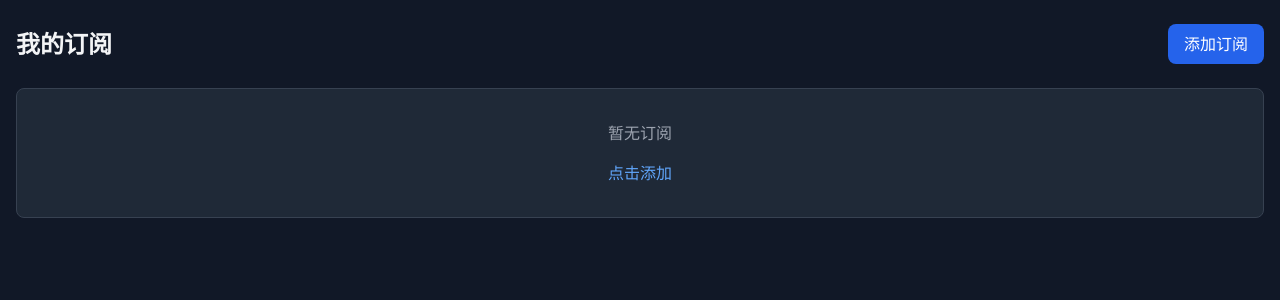
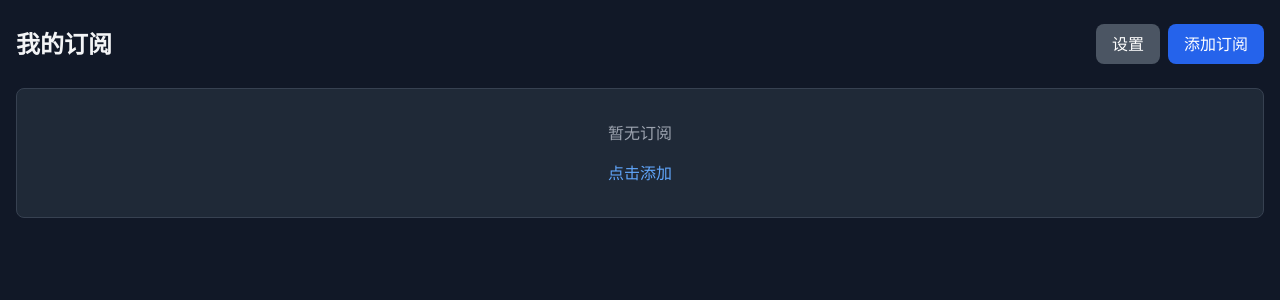
Before and after one commit to JasperJiang/VidSpectre, a Flask app: page / in a window 1280 px wide. Shown: the part 65-365 px from the top of the page. Run offline with Flask 3, Linux system fonts and the light colour scheme; data that the repository does not hold is empty; some libraries are stand-ins or nearby versions.

Commit message:
ui: add settings button next to page title on index
Co-Authored-By: Claude Opus 4.6 <noreply@anthropic.com>

```diff
--- a/templates/index.html
+++ b/templates/index.html
@@ -5,9 +5,14 @@
 {% block content %}
 <div class="flex justify-between items-center mb-6">
     <h1 class="text-2xl font-bold">我的订阅</h1>
-    <a href="{{ url_for('web.add_subscription') }}" class="bg-blue-600 hover:bg-blue-700 text-white px-4 py-2 rounded-lg">
-        添加订阅
-    </a>
+    <div class="flex gap-2">
+        <a href="{{ url_for('web.settings') }}" class="bg-gray-600 hover:bg-gray-500 text-white px-4 py-2 rounded-lg">
+            设置
+        </a>
+        <a href="{{ url_for('web.add_subscription') }}" class="bg-blue-600 hover:bg-blue-700 text-white px-4 py-2 rounded-lg">
+            添加订阅
+        </a>
+    </div>
 </div>
 
 {% if subscriptions %}
```
